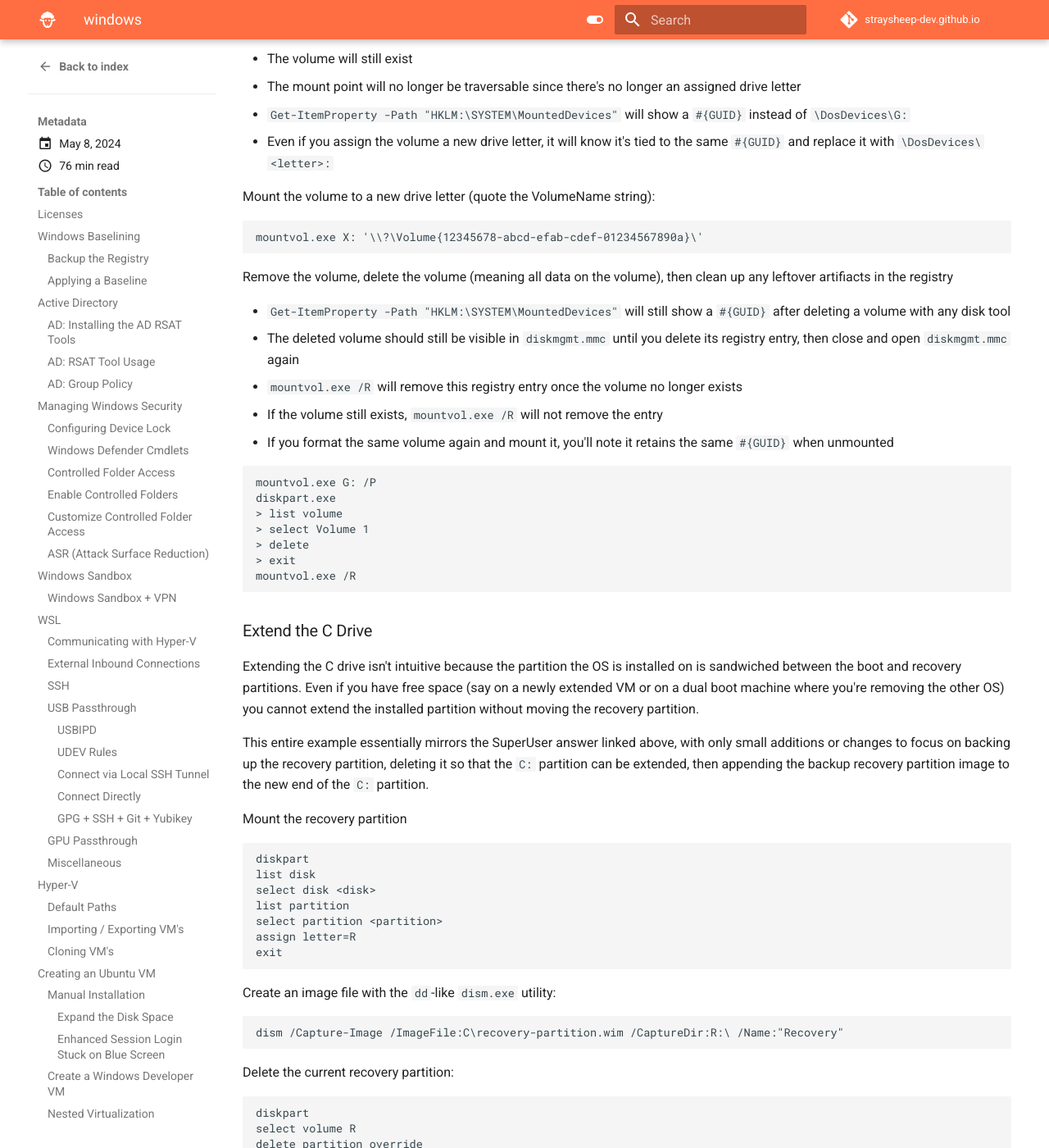
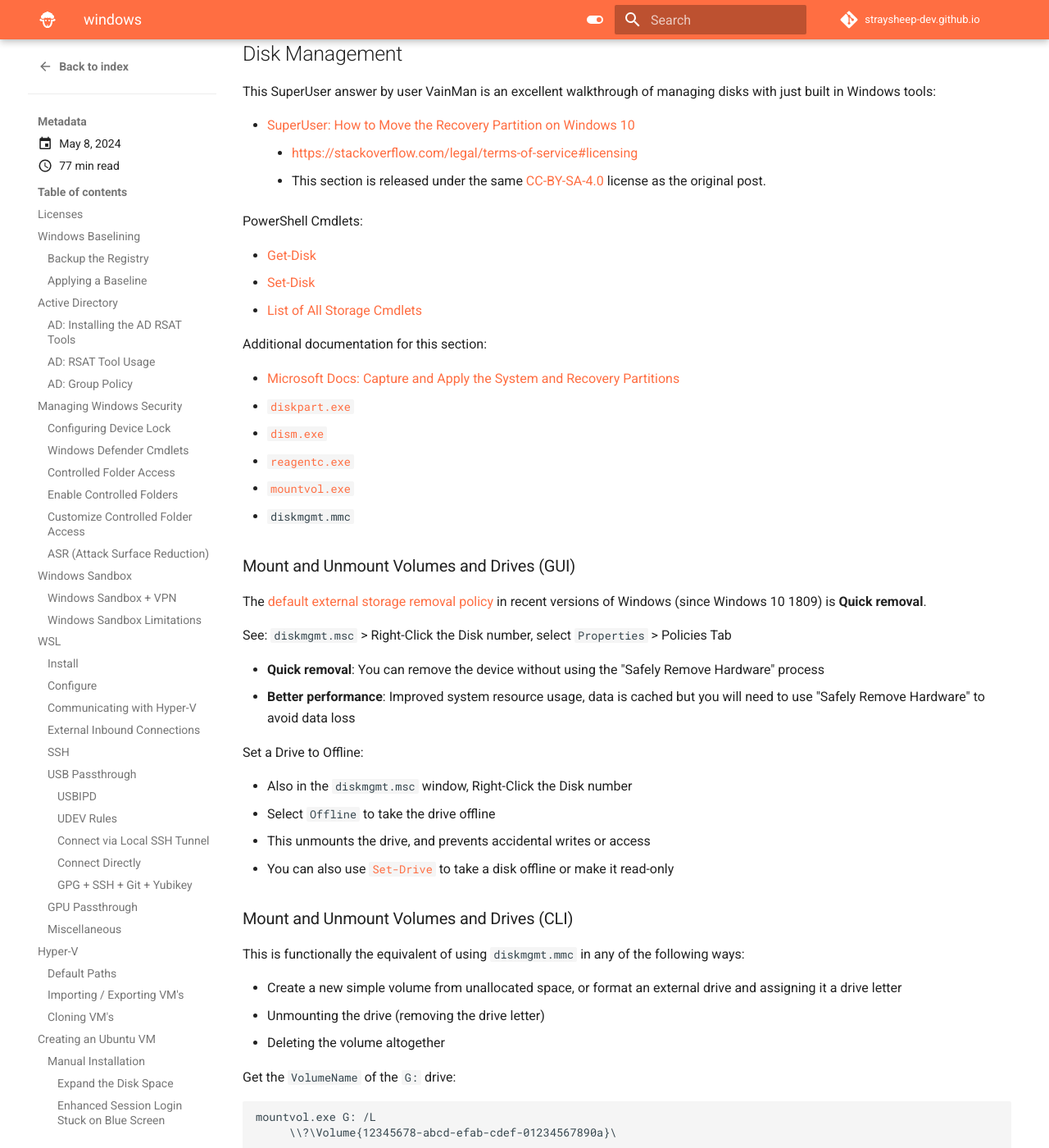
Before and after one commit to straysheep-dev/straysheep-dev.github.io, an MkDocs documentation site: the page built from docs/blog/posts/windows.md, in a window 1280 px wide and 1400 px high, scrolled down 71714 px. Shown: the whole window at 82% size. Built offline with MkDocs 1.6.1 and Material for MkDocs 9.7.7, drawn with Linux system fonts in a browser that asks for light colours; comment, search, counter and statistics services are not loaded; some of the changed text lies outside the part shown.

Commit message:
Update blog

````diff
--- a/docs/blog/posts/windows.md
+++ b/docs/blog/posts/windows.md
@@ -421,7 +421,18 @@
 ```
 
 
+### Windows Sandbox Limitations
+
+- Docker on Windows requires Hyper-V containerization or WSL
+- Python libraries may fail to load missing DLLs
+	- This is true if installing Google's [`magika`](https://github.com/google/magika) even via pip or `pipx`, [`onnxruntime`](https://github.com/microsoft/onnxruntime) may fail to find a missing DLL
+
 ## WSL
+
+*Windows Subsystems for Linux.*
+
+
+### Install
 
 - [Install WSL](https://learn.microsoft.com/en-us/windows/wsl/install)
 - [Comparison of WSL1 and WSL2](https://learn.microsoft.com/en-us/windows/wsl/compare-versions#exceptions-for-using-wsl-1-rather-than-wsl-2)
@@ -453,6 +464,32 @@
 ```
 
 Once it does, exit wsl and run `wsl --shutdown; wsl` to restart wsl with systemd.
+
+
+### Configure
+
+Adjust WSL settings, using `wsl.conf` to set a hostname, the default user, or with `.wslconfig` to change automount policies, whether to use Windows Firewall for WSL, or limit host RAM usage.
+
+- [`wsl.conf`: Per-Distribution Local Settings](https://learn.microsoft.com/en-us/windows/wsl/wsl-config#wslconf)
+	- [`wsl.conf` Example File](https://learn.microsoft.com/en-us/windows/wsl/wsl-config#example-wslconf-file)
+- [`.wslconfig`: Global Settings for all WSL Instances](https://learn.microsoft.com/en-us/windows/wsl/wsl-config#wslconfig)
+	- [`.wslconfig` Example File](https://learn.microsoft.com/en-us/windows/wsl/wsl-config#example-wslconfig-file)
+
+Below are some settings that are often used, when you need a unique hostname, systemd enabled, and you're using your own DNS daemon such as `unbound` or `stubby` instead of `systemd-resolved`:
+
+```conf
+# wsl.conf
+
+[boot]
+systemd=true
+
+[network]
+hostname = WSL-USER
+generateResolvConf = false
+
+[user]
+default=myuser
+```
 
 
 ### Communicating with Hyper-V
@@ -3181,6 +3218,12 @@
 	* <https://stackoverflow.com/legal/terms-of-service#licensing>
 	* This section is released under the same [CC-BY-SA-4.0](https://creativecommons.org/licenses/by-sa/4.0/) license as the original post.
 
+PowerShell Cmdlets:
+
+- [Get-Disk](https://learn.microsoft.com/en-us/powershell/module/storage/get-disk?view=windowsserver2022-ps#description)
+- [Set-Disk](https://learn.microsoft.com/en-us/powershell/module/storage/set-disk?view=windowsserver2022-ps#description)
+- [List of All Storage Cmdlets](https://learn.microsoft.com/en-us/powershell/module/storage/?view=windowsserver2022-ps)
+
 Additional documentation for this section:
 
 - [Microsoft Docs: Capture and Apply the System and Recovery Partitions](https://learn.microsoft.com/en-us/windows-hardware/manufacture/desktop/capture-and-apply-windows-system-and-recovery-partitions?view=windows-11)
@@ -3191,7 +3234,25 @@
 - `diskmgmt.mmc`
 
 
-### Mount and Unmount Volumes and Drives
+### Mount and Unmount Volumes and Drives (GUI)
+
+The [default external storage removal policy](https://learn.microsoft.com/en-us/windows/client-management/client-tools/change-default-removal-policy-external-storage-media) in recent versions of Windows (since Windows 10 1809) is **Quick removal**.
+
+
+See: `diskmgmt.msc` > Right-Click the Disk number, select `Properties` > Policies Tab
+
+- **Quick removal**: You can remove the device without using the "Safely Remove Hardware" process
+- **Better performance**: Improved system resource usage, data is cached but you will need to use "Safely Remove Hardware" to avoid data loss
+
+Set a Drive to Offline:
+
+- Also in the `diskmgmt.msc` window, Right-Click the Disk number
+- Select `Offline` to take the drive offline
+- This unmounts the drive, and prevents accidental writes or access
+- You can also use [`Set-Drive`](https://learn.microsoft.com/en-us/powershell/module/storage/set-disk?view=windowsserver2022-ps#example-2) to take a disk offline or make it read-only
+
+
+### Mount and Unmount Volumes and Drives (CLI)
 
 This is functionally the equivalent of using `diskmgmt.mmc` in any of the following ways:
 
````
Also changed, not shown: other parts of docs/blog/posts/windows.md (+1 -1 lines).
